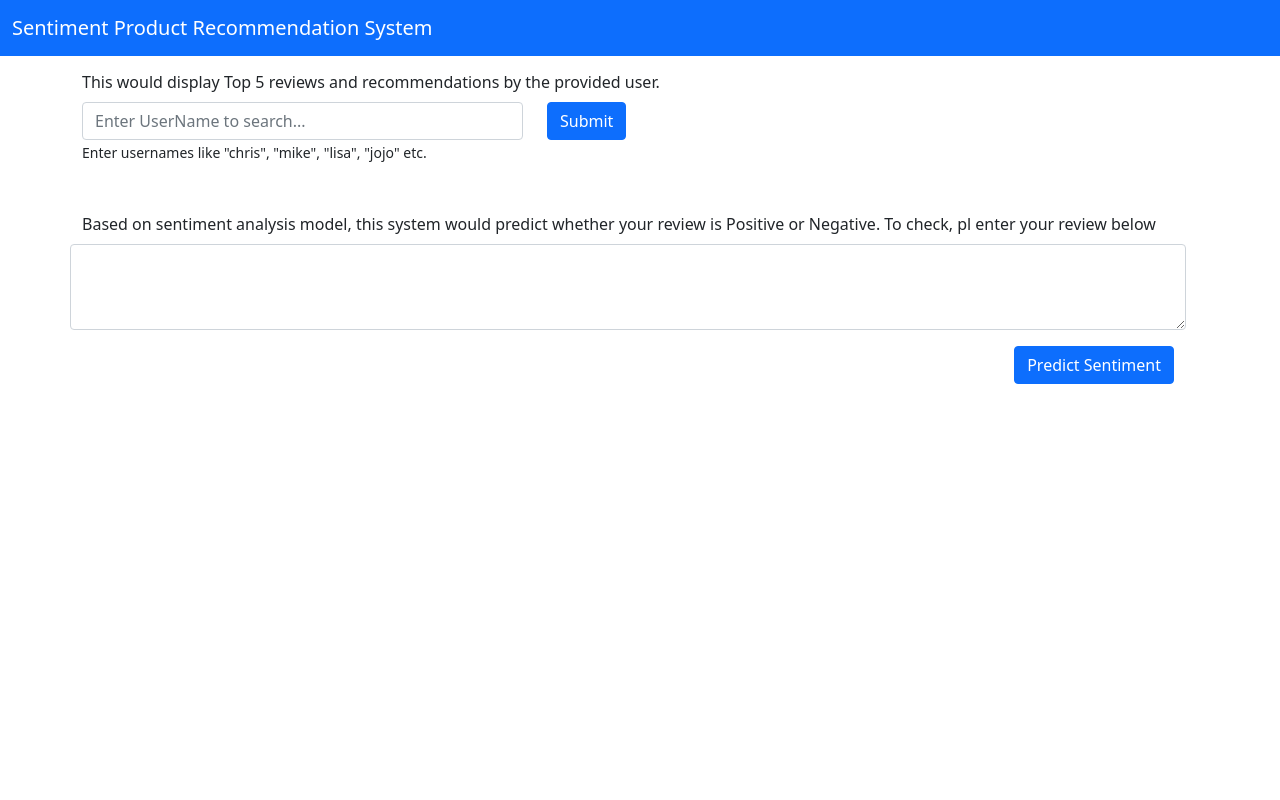
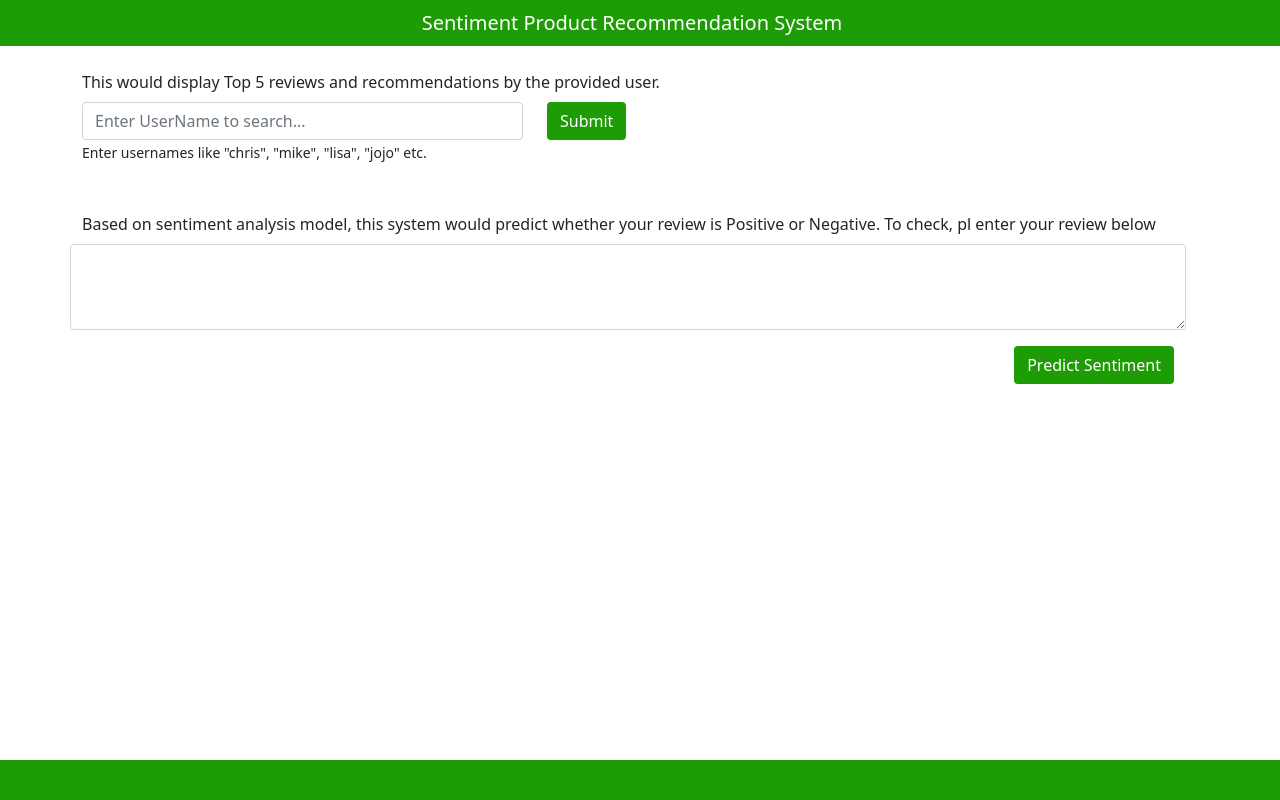
Before and after one commit to dhapola/sentiment-based-product-recommendation-system, a Flask app: page / in a window 1280 px wide. Run offline with Flask 2, Linux system fonts and the light colour scheme; parts of the project's set-up code (start-up, migrations or seed data) failed here and were passed over.

Commit message:
updated theme

```diff
--- a/templates/index.html
+++ b/templates/index.html
@@ -1,24 +1,36 @@
 <!DOCTYPE html>
 <html lang="en">
+
   <head>
     <meta charset="utf-8" />
     <meta name="viewport" content="width=device-width, initial-scale=1" />
 
     <!-- Bootstrap CSS -->
-    <link
-      href="https://cdn.jsdelivr.net/npm/bootstrap@5.1.3/dist/css/bootstrap.min.css"
-      rel="stylesheet"
-      integrity="sha384-1BmE4kWBq78iYhFldvKuhfTAU6auU8tT94WrHftjDbrCEXSU1oBoqyl2QvZ6jIW3"
-      crossorigin="anonymous"
-    />
+    <link href="https://cdn.jsdelivr.net/npm/bootstrap@5.1.3/dist/css/bootstrap.min.css" rel="stylesheet"
+      integrity="sha384-1BmE4kWBq78iYhFldvKuhfTAU6auU8tT94WrHftjDbrCEXSU1oBoqyl2QvZ6jIW3" crossorigin="anonymous" />
     <title>Sentiment Based Product Recommendation System</title>
+
+    <style>
+      .bg-navbars-custom {
+        --bs-bg-opacity: 1;
+        background-color: #1e9c05;
+        color: white;
+      }
+
+      .title-text-align{
+        text-align: center;
+        margin: 0 auto;
+
+      }
+    </style>
   </head>
 
   <body>
-    <nav class="navbar fixed-top navbar-dark bg-primary">
-      <div class="container-fluid">
-        <a class="navbar-brand" href="#"
-          >Sentiment Product Recommendation System</a>
+    <nav class="navbar fixed-top navbar-dark bg-navbars-custom" >
+      <div class="title-text-align">
+
+        <a class="navbar-brand" href="#" style="text-align: center;">Sentiment Product Recommendation
+          System</a>
       </div>
     </nav>
 
@@ -26,21 +38,17 @@
       <form action="/predict" method="post">
         <div class="row vstack gap-3">
           <div class="row">
-            <label for="userName" class="form-label">This would display Top 5 reviews and recommendations by the provided user.</label>
+            <label for="userName" class="form-label">This would display Top 5 reviews and recommendations by the
+              provided user.</label>
             <div class="col-sm-5">
-              <input
-                class="form-control"
-                type="text"
-                id="userName"
-                name="userName"
-                placeholder="Enter UserName to search..."
-              />
+              <input class="form-control" type="text" id="userName" name="userName"
+                placeholder="Enter UserName to search..." />
               <p>
                 <small>Enter usernames like "chris", "mike", "lisa", "jojo" etc. </small>
               </p>
             </div>
             <div class="col-sm-2">
-              <input type="submit" class="btn btn-primary" value="Submit" />
+              <input type="submit" class="btn bg-navbars-custom" value="Submit" />
             </div>
           </div>
           <div class="row">
@@ -80,23 +88,13 @@
       <form method="post" action="/predictsentiment">
         <div class="row vstack gap-3">
           <div class="row">
-            <label for="reviewText" class="form-label"
-              >Based on sentiment analysis model, this system would predict whether your review is Positive or Negative. To check, pl enter your review below</label
-            >
-            <textarea
-              class="form-control"
-              name="reviewText"
-              rows="3"
-              id="reviewText"
-            ></textarea>
+            <label for="reviewText" class="form-label">Based on sentiment analysis model, this system would predict
+              whether your review is Positive or Negative. To check, pl enter your review below</label>
+            <textarea class="form-control" name="reviewText" rows="3" id="reviewText"></textarea>
           </div>
           <div class="row">
             <div class="col align-self-end">
-              <input
-                type="submit"
-                class="btn btn-primary float-end"
-                value="Predict Sentiment"
-              />
+              <input type="submit" class="btn bg-navbars-custom float-end" value="Predict Sentiment" />
             </div>
           </div>
           <div class="row">
@@ -114,6 +112,11 @@
         </div>
       </form>
     </div>
+    <nav class="navbar fixed-bottom navbar-dark bg-navbars-custom" >
+      <div class="container-fluid">
+        &nbsp;
+      </div>
+    </nav>
   </body>
 
 </html>
```
